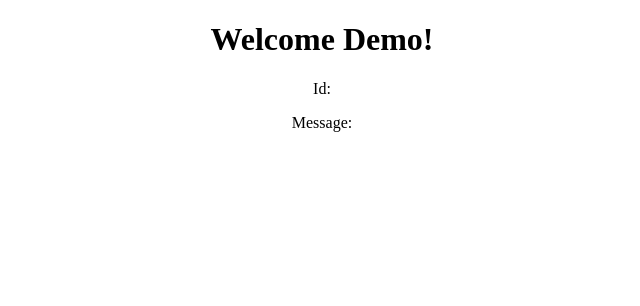
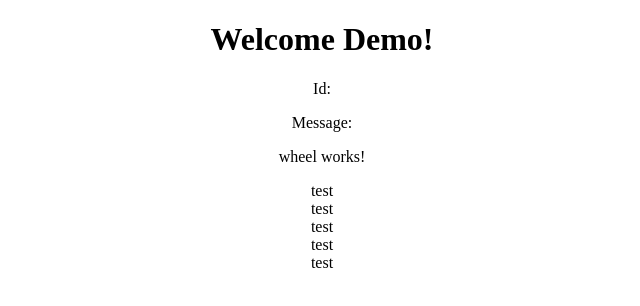
Before and after one commit to geistnine/orderout, an Angular app: page / in a window 1280 px wide. Shown: the top 306 px of the page, without its empty margins (318-958 px from the left). Built offline with nearby package versions, Linux system fonts and the light colour scheme; no server answers.

Commit message:
added wheel component and attached to app component

```diff
--- a/src/app/app.component.html
+++ b/src/app/app.component.html
@@ -6,4 +6,5 @@
     <p>Id: <span>{{data.id}}</span></p>
     <p class="content">Message: <span>{{data.content}}</span></p>
   </div>
+  <app-wheel></app-wheel>
 </div>
--- a/src/app/app.module.ts
+++ b/src/app/app.module.ts
@@ -4,10 +4,12 @@ import { BrowserModule } from '@angular/platform-browser';
 import { AppRoutingModule } from './app-routing.module';
 import { AppComponent } from './app.component';
 import { HttpClientModule } from '@angular/common/http';
+import { WheelComponent } from './wheel/wheel.component';
 
 @NgModule({
   declarations: [
-    AppComponent
+    AppComponent,
+    WheelComponent
   ],
   imports: [
     BrowserModule,
--- /dev/null
+++ b/src/app/wheel/wheel.component.html
@@ -0,0 +1,8 @@
+<p>wheel works!</p>
+<div class="wheelcontainer">
+  <div class="option"><span>test</span></div>
+  <div class="option"><span>test</span></div>
+  <div class="option"><span>test</span></div>
+  <div class="option"><span>test</span></div>
+  <div class="option"><span>test</span></div>
+</div>
```
Also changed, not shown: src/app/wheel/wheel.component.ts (added, +10 -0 lines), src/app/wheel/wheel.component.scss (added), 1 other file (tests, documents, lock files or other folders).
